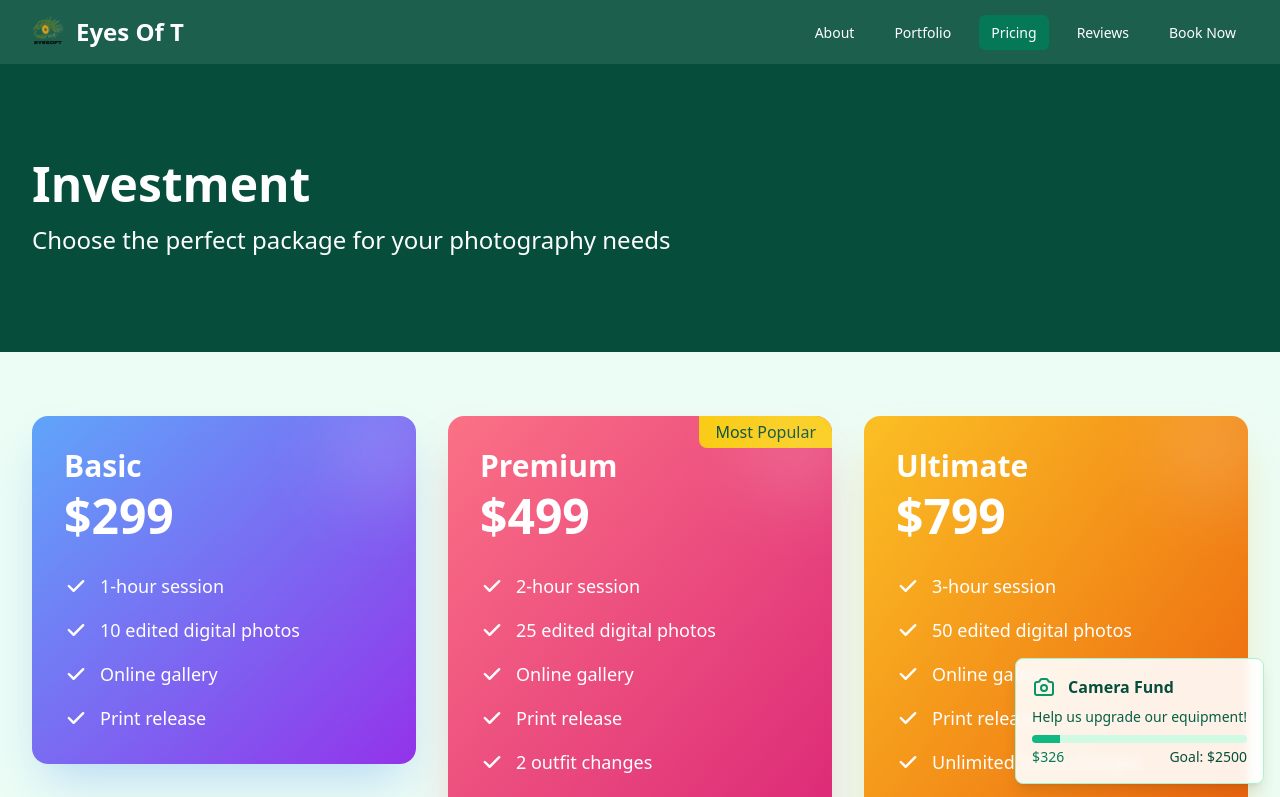
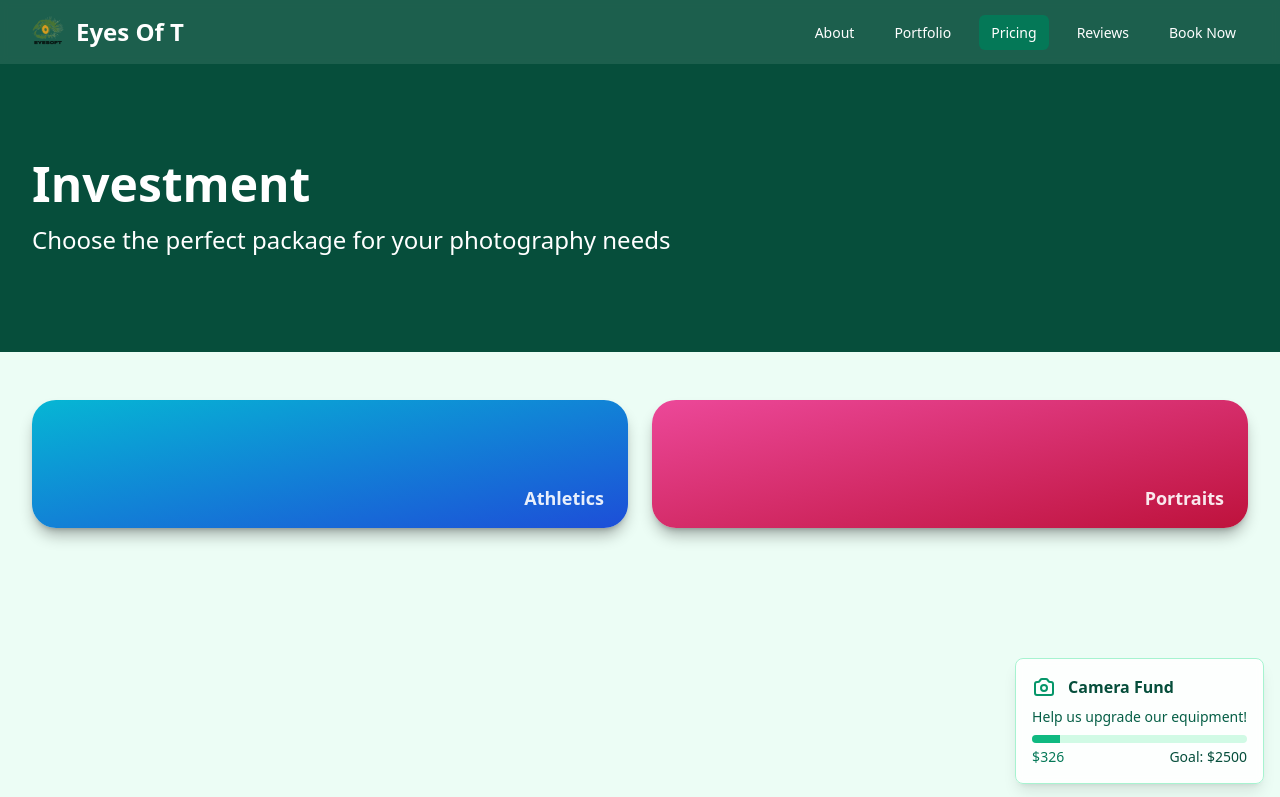
Before and after one commit to wipeoutbusiness/eyesoft, a React (Vite) app: page /pricing in a window 1280 px wide. Shown: the top 797 px of the page. Built offline with nearby package versions, Linux system fonts and the light colour scheme; what @convex-dev/auth would draw is missing.

Commit message:
Update Pricing.tsx

```diff
--- a/src/pages/Pricing.tsx
+++ b/src/pages/Pricing.tsx
@@ -1,8 +1,54 @@
-import { motion } from "framer-motion";
+import { useState } from "react";
+import { motion, AnimatePresence } from "framer-motion";
 import { Link } from "react-router-dom";
 
 export function Pricing() {
-  const packages = [
+  // Athletics tiers
+  const athleticsPackages = [
+    {
+      name: "Basic",
+      price: "$199",
+      features: [
+        "30-minute session",
+        "5 edited digital photos",
+        "Online gallery",
+        "Print release",
+      ],
+      color: "from-blue-400 to-purple-600",
+      shadow: "shadow-blue-500/30",
+    },
+    {
+      name: "Premium",
+      price: "$399",
+      features: [
+        "1-hour session",
+        "15 edited digital photos",
+        "Online gallery",
+        "Print release",
+        "Team consultation",
+      ],
+      color: "from-rose-400 to-pink-600",
+      shadow: "shadow-rose-500/30",
+      popular: true,
+    },
+    {
+      name: "Ultimate",
+      price: "$599",
+      features: [
+        "2-hour session",
+        "30 edited digital photos",
+        "Online gallery",
+        "Print release",
+        "Unlimited outfit changes",
+        "Professional coaching photos",
+      ],
+      color: "from-amber-400 to-orange-600",
+      shadow: "shadow-amber-500/30",
+    },
+  ];
+
+  // Portrait tiers (your original 3 tiers)
+  const portraitPackages = [
     {
       name: "Basic",
       price: "$299",
@@ -48,12 +94,62 @@ export function Pricing() {
     },
   ];
 
+  // State to track selected category
+  const [selectedCategory, setSelectedCategory] = useState(null);
+
+  // Helper to render package cards
+  const renderPackages = (packages) =>
+    packages.map((pkg, index) => (
+      <Link to="/booking" key={pkg.name}>
+        <motion.div
+          initial={{ opacity: 0, y: 30 }}
+          animate={{ opacity: 1, y: 0 }}
+          exit={{ opacity: 0, y: 30 }}
+          transition={{ duration: 0.5, delay: index * 0.15 }}
+          whileHover={{ y: -10, scale: 1.02 }}
+          className={`w-full relative overflow-hidden rounded-2xl bg-gradient-to-br ${pkg.color} text-white p-8 shadow-2xl ${pkg.shadow} cursor-pointer`}
+        >
+          {pkg.popular && (
+            <div className="absolute top-0 right-0 bg-yellow-400 text-emerald-900 px-4 py-1 rounded-bl-lg font-medium">
+              Most Popular
+            </div>
+          )}
+          <div className="absolute top-0 right-0 -mt-4 -mr-4 h-24 w-24 rounded-full bg-white/20 blur-2xl" />
+          <h2 className="text-3xl font-bold mb-2">{pkg.name}</h2>
+          <p className="text-5xl font-bold mb-8">{pkg.price}</p>
+          <ul className="space-y-4">
+            {pkg.features.map((feature) => (
+              <motion.li
+                key={feature}
+                className="flex items-center text-lg"
+                whileHover={{ x: 5 }}
+              >
+                <svg
+                  className="w-6 h-6 mr-3 flex-shrink-0"
+                  fill="currentColor"
+                  viewBox="0 0 20 20"
+                >
+                  <path
+                    fillRule="evenodd"
+                    d="M16.707 5.293a1 1 0 010 1.414l-8 8a1 1 0 01-1.414 0l-4-4a1 1 0 011.414-1.414L8 12.586l7.293-7.293a1 1 0 011.414 0z"
+                    clipRule="evenodd"
+                  />
+                </svg>
+                {feature}
+              </motion.li>
+            ))}
+          </ul>
+        </motion.div>
+      </Link>
+    ));
+
   return (
     <motion.div
       initial={{ opacity: 0 }}
       animate={{ opacity: 1 }}
       transition={{ duration: 0.6 }}
     >
+      {/* Header */}
       <div className="bg-emerald-900 text-white py-24">
         <div className="max-w-7xl mx-auto px-4 sm:px-6 lg:px-8">
           <motion.h1
@@ -74,51 +170,63 @@ export function Pricing() {
           </motion.p>
         </div>
       </div>
-      <div className="max-w-7xl mx-auto px-4 sm:px-6 lg:px-8 py-16">
-        <motion.div
-          initial={{ y: 20, opacity: 0 }}
-          animate={{ y: 0, opacity: 1 }}
-          transition={{ duration: 0.8, delay: 0.4 }}
-          className="grid grid-cols-3 gap-8"
-        >
-          {packages.map((pkg, index) => (
-            <Link
-              to="/booking"
-              key={pkg.name}
+
+      {/* Buttons to toggle categories */}
+      <div className="max-w-7xl mx-auto px-4 sm:px-6 lg:px-8 py-12 flex flex-col sm:flex-row gap-6 justify-center">
+        {["Athletics", "Portraits"].map((category) => (
+          <motion.button
+            key={category}
+            onClick={() =>
+              setSelectedCategory((prev) =>
+                prev === category ? null : category
+              )
+            }
+            whileHover={{ scale: 1.05 }}
+            whileTap={{ scale: 0.95 }}
+            className={`relative flex-1 rounded-3xl py-16 bg-gradient-to-br ${
+              category === "Athletics"
+                ? "from-cyan-500 to-blue-700"
+                : "from-pink-500 to-rose-700"
+            } text-white font-extrabold text-4xl shadow-lg shadow-black/30
+            cursor-pointer select-none
+            `}
+          >
+            {/* Title at bottom right */}
+            <span className="absolute bottom-4 right-6 text-lg font-semibold opacity-90">
+              {category}
+            </span>
+          </motion.button>
+        ))}
+      </div>
+
+      {/* Show packages for selected category with animation */}
+      <div className="max-w-7xl mx-auto px-4 sm:px-6 lg:px-8 pb-20">
+        <AnimatePresence mode="wait">
+          {selectedCategory === "Athletics" && (
+            <motion.div
+              key="athletics"
+              initial={{ opacity: 0, y: 50 }}
+              animate={{ opacity: 1, y: 0 }}
+              exit={{ opacity: 0, y: 50 }}
+              transition={{ duration: 0.6 }}
+              className="grid grid-cols-1 sm:grid-cols-2 lg:grid-cols-3 gap-8"
             >
-              <motion.div
-                initial={{ opacity: 0, y: 20 }}
-                animate={{ opacity: 1, y: 0 }}
-                transition={{ duration: 0.5, delay: index * 0.2 }}
-                whileHover={{ y: -10, scale: 1.02 }}
-                className={`relative overflow-hidden rounded-2xl bg-gradient-to-br ${pkg.color} text-white p-8 shadow-2xl ${pkg.shadow} cursor-pointer`}
-              >
-                {pkg.popular && (
-                  <div className="absolute top-0 right-0 bg-yellow-400 text-emerald-900 px-4 py-1 rounded-bl-lg font-medium">
-                    Most Popular
-                  </div>
-                )}
-                <div className="absolute top-0 right-0 -mt-4 -mr-4 h-24 w-24 rounded-full bg-white/20 blur-2xl" />
-                <h2 className="text-3xl font-bold mb-2">{pkg.name}</h2>
-                <p className="text-5xl font-bold mb-8">{pkg.price}</p>
-                <ul className="space-y-4">
-                  {pkg.features.map((feature) => (
-                    <motion.li
-                      key={feature}
-                      className="flex items-center text-lg"
-                      whileHover={{ x: 5 }}
-                    >
-                      <svg className="w-6 h-6 mr-3 flex-shrink-0" fill="currentColor" viewBox="0 0 20 20">
-                        <path fillRule="evenodd" d="M16.707 5.293a1 1 0 010 1.414l-8 8a1 1 0 01-1.414 0l-4-4a1 1 0 011.414-1.414L8 12.586l7.293-7.293a1 1 0 011.414 0z" clipRule="evenodd" />
-                      </svg>
-                      {feature}
-                    </motion.li>
-                  ))}
-                </ul>
-              </motion.div>
-            </Link>
-          ))}
-        </motion.div>
+              {renderPackages(athleticsPackages)}
+            </motion.div>
+          )}
+          {selectedCategory === "Portraits" && (
+            <motion.div
+              key="portraits"
+              initial={{ opacity: 0, y: 50 }}
+              animate={{ opacity: 1, y: 0 }}
+              exit={{ opacity: 0, y: 50 }}
+              transition={{ duration: 0.6 }}
+              className="grid grid-cols-1 sm:grid-cols-2 lg:grid-cols-3 gap-8"
+            >
+              {renderPackages(portraitPackages)}
+            </motion.div>
+          )}
+        </AnimatePresence>
       </div>
     </motion.div>
   );
```
